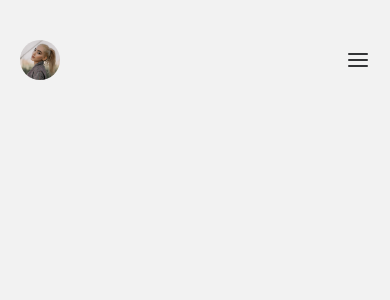
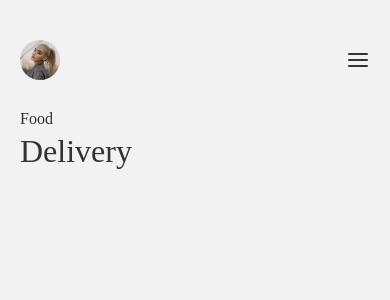
Before and after one commit to JoelAngels/Restaurant-Native, a React Native app: screen /Home in a window 390 px wide. Shown: the top 300 px of the page. Built offline with nearby package versions, Linux system fonts and the light colour scheme.

Commit message:
made the food and delivery option

```diff
--- a/assets/colors/colors.js
+++ b/assets/colors/colors.js
@@ -1,9 +1,12 @@
 const colors = {
   background: '#F9F9FB',
   textDark: '#313234',
+  primary: '#F5CA48',
   secondary: '#F26C68',
   textLight: '#CDCDCD',
   price: '#E4723C',
+  white: '#FFF',
+  black: '#000',
 };
 
 export default colors;
--- a/components/Home.js
+++ b/components/Home.js
@@ -22,6 +22,14 @@ const Home = () => {
           <Feather name="menu" size={24} color={colors.textDark} />
         </View>
       </SafeAreaView>
+
+      {/* Titles */}
+      <View style={styles.titlesWrapper}>
+        <Text style={styles.titlesSubtitle}>Food</Text>
+        <Text style={styles.titlesTitle}>Delivery</Text>
+      </View>
+
+      {/* Search */}
     </View>
   );
 };
@@ -32,6 +40,7 @@ const styles = StyleSheet.create({
   container: {
     flex: 1,
   },
+
   headerWrapper: {
     flexDirection: 'row',
     justifyContent: 'space-between',
@@ -45,4 +54,22 @@ const styles = StyleSheet.create({
     height: 40,
     borderRadius: 40,
   },
+
+  titlesWrapper: {
+    marginTop: 30,
+    paddingHorizontal: 20,
+  },
+
+  titlesSubtitle: {
+    fontFamily: 'Poppins-regular',
+    color: colors.textDark,
+    fontSize: 16,
+  },
+
+  titlesTitle: {
+    fontFamily: 'Poppins-Bold',
+    color: colors.textDark,
+    fontSize: 32,
+    marginTop: 5,
+  },
 });
```
